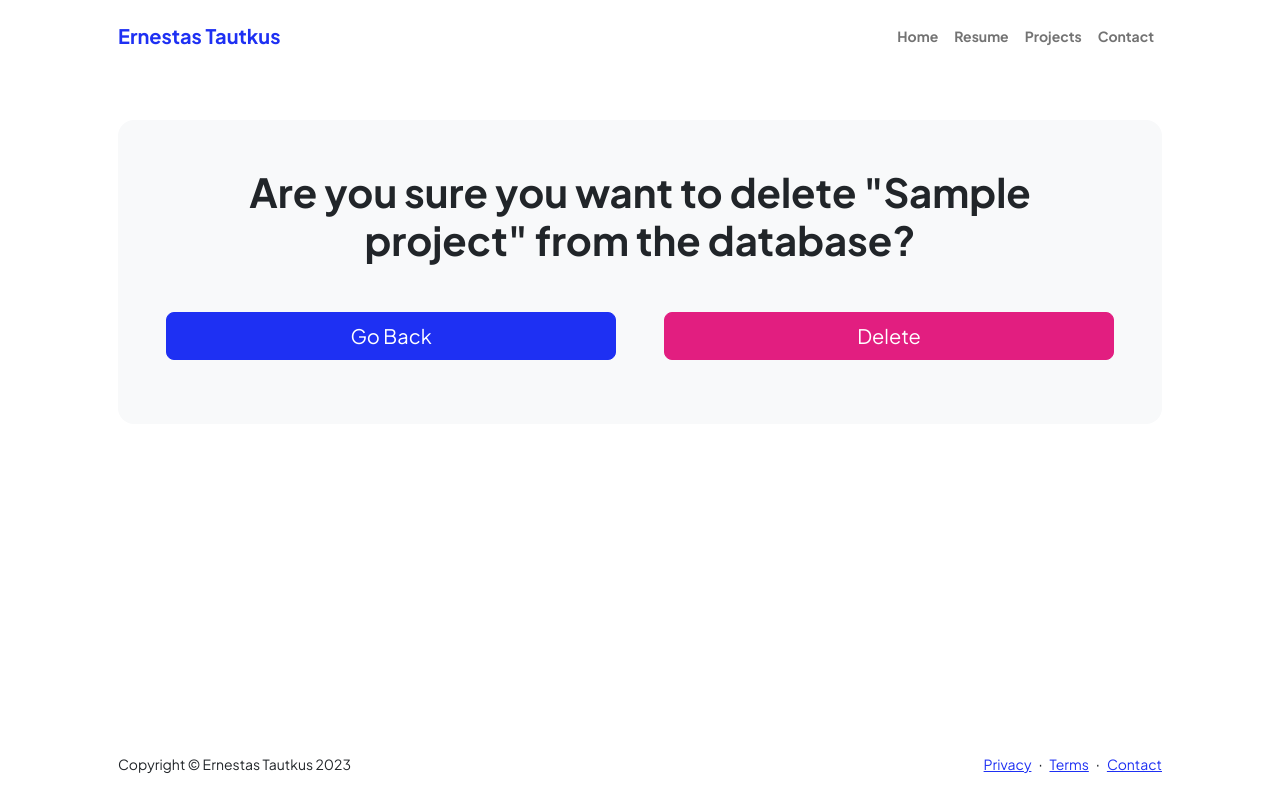
After one commit to Ernestas-t/Portfolio-page, a Django app: page /delete-data/1?data=project in a window 1280 px wide. The commit adds this page. Run offline with Django 4.2, Linux system fonts and the light colour scheme; a user stored in the database is signed in; tables that the repository leaves empty hold one stand-in row (values such as "Sample post"); some libraries are stand-ins or nearby versions.

Commit message:
add delete data functionality

```diff
--- /dev/null
+++ b/home/templates/home/delete_data.html
@@ -0,0 +1,35 @@
+{% extends 'main.html' %}
+{% load crispy_forms_tags %}
+
+{% block content %}
+<body class="d-flex flex-column">
+    <main class="flex-shrink-0">
+        <!-- Page content-->
+        <section class="py-5">
+            <div class="container px-5">
+                <!-- Contact form-->
+                <div class="bg-light rounded-4 py-5 px-4 px-md-5">
+                    <div class="text-center mb-5">
+                        <h1 class="fw-bolder">Are you sure you want to delete "{{ data }}" from the database?</h1>
+                    </div>
+                    <div class="row gx-5 justify-content-center">
+                        <div class="col-lg-8 col-xl-6 mb-3">
+                            <div class="d-grid gap-2 ">
+                                <a href="{{ request.META.HTTP_REFERER }}" class="btn btn-primary btn-lg">Go Back</a>
+                            </div>
+                        </div>
+                        <div class="col-lg-8 col-xl-6">
+                            <form method="POST">
+                                {% csrf_token %}
+                                <div class="d-grid gap-2">
+                                    <button class="btn btn-secondary btn-lg" id="secondButton" type="submit">Delete</button>
+                                </div>
+                            </form>
+                        </div>
+                    </div>
+                </div>
+            </div>
+        </section>
+    </main>
+</body>
+{% endblock %}
--- a/home/templates/home/index.html
+++ b/home/templates/home/index.html
@@ -10,7 +10,7 @@
                 <div class="col-xxl-5">
                     <!-- Header text content-->
                     <div class="text-center text-xxl-start">
-                        <div class="badge bg-gradient-primary-to-secondary text-white mb-4"><div class="text-uppercase">Python &middot; Back End &middot; Analytics</div></div>
+                        <div class="badge bg-gradient-primary-to-secondary text-white mb-4"><div class="text-uppercase">Python &middot; BackEnd &middot; Analytics</div></div>
                         <h1 class="display-3 fw-bolder mb-5"><span class="text-gradient d-inline">Building software solutions with Python</span></h1>
                         <div class="d-grid gap-3 d-sm-flex justify-content-sm-center justify-content-xxl-start mb-3">
                             <a class="btn btn-primary btn-lg px-5 py-3 me-sm-3 fs-6 fw-bolder" href="{% url 'resume' %}">Resume</a>
--- a/home/urls.py
+++ b/home/urls.py
@@ -10,4 +10,5 @@ urlpatterns = [
     path('update-education/', views.updateEducation, name='update-education'),
     path('update-project/', views.updateProject, name='update-project'),
     path('add-item/', views.addItem, name='add-item'),
+    path('delete-data/<str:pk>', views.deleteData, name='delete-data'),
 ]
--- a/home/views.py
+++ b/home/views.py
@@ -2,6 +2,7 @@ from django.shortcuts import render, redirect
 from .models import Project, Experience, Education, Skill, Tech
 from .forms import ExperienceForm, EducationForm, ProjectForm, SkillForm, TechForm
 from django.contrib.auth.decorators import login_required
+from django.http import HttpResponseRedirect
 
 
 # Create your views here.
@@ -88,3 +89,37 @@ def addItem(request):
                 return redirect('resume')
         context = {'form': form, 'text': 'Professional Skill'}
     return render(request, 'home/add_item.html', context)
+
+@login_required()
+def deleteData(request, pk):
+    if request.GET.get('data') == 'experience':
+        experience = Experience.objects.get(id=pk)
+        if request.method == 'POST':
+            experience.delete()
+            return redirect('resume')
+        context = {'data': experience.role}
+    elif request.GET.get('data') == 'education':
+        education = Education.objects.get(id=pk)
+        if request.method == 'POST':
+            education.delete()
+            return redirect('resume')
+        context = {'data': education.degree_name}
+    elif request.GET.get('data') == 'skill':
+        skill = Skill.objects.get(id=pk)
+        if request.method == 'POST':
+            skill.delete()
+            return redirect('resume')
+        context = {'data': skill.name}
+    elif request.GET.get('data') == 'tech':
+        tech = Tech.objects.get(id=pk)
+        if request.method == 'POST':
+            tech.delete()
+            return redirect('resume')
+        context = {'data': tech.name}
+    elif request.GET.get('data') == 'project':
+        project = Project.objects.get(id=pk)
+        if request.method == 'POST':
+            project.delete()
+            return redirect('projects')
+        context = {'data': project.name}
+    return render(request, 'home/delete_data.html', context)
--- a/portfolio_page/settings.py
+++ b/portfolio_page/settings.py
@@ -27,7 +27,7 @@ SECRET_KEY = 'django-insecure-g*zx)dp((%e!w_j7_jv3a0!(-b*@yye$gfg-ux3u@izrrnnc*1
 # SECURITY WARNING: don't run with debug turned on in production!
 DEBUG = True
 
-ALLOWED_HOSTS = []
+ALLOWED_HOSTS = ['ed7f-88-119-116-22.ngrok-free.app', 'localhost', '127.0.0.1']
 
 
 # Application definition
```
Also changed, not shown: home/templates/home/projects.html (+6 -3 lines), home/templates/home/resume.html (+21 -7 lines).
